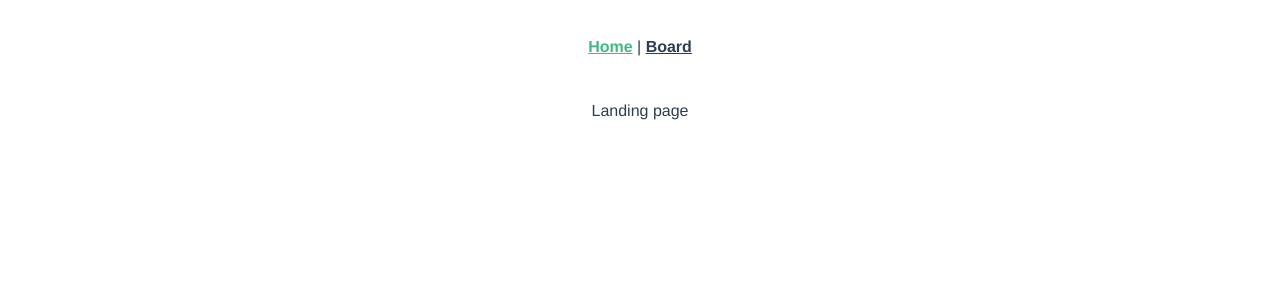
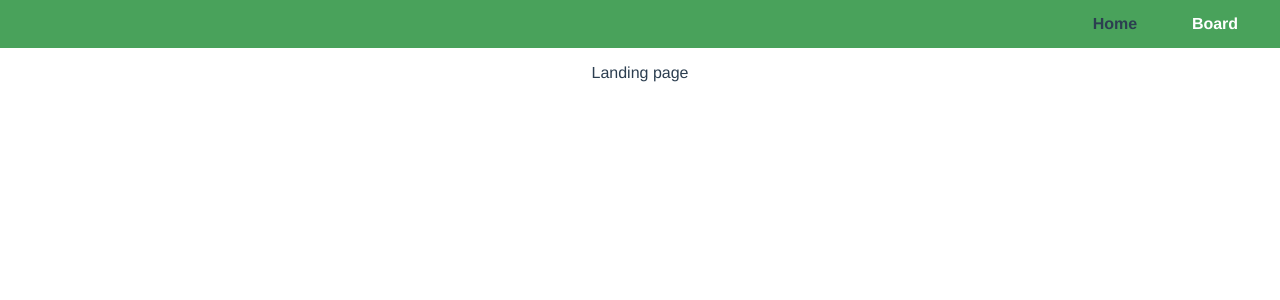
Before and after one commit to mark-drastrup/vrello, a Vue app: page /#/ in a window 1280 px wide. Shown: the top 300 px of the page. Built offline with nearby package versions, Linux system fonts and the light colour scheme.

Commit message:
Adding header component

```diff
--- a/src/App.vue
+++ b/src/App.vue
@@ -1,14 +1,26 @@
 <template>
   <div id="app">
-    <div id="nav">
-      <router-link to="/">Home</router-link> |
-      <router-link to="/board">Board</router-link>
-    </div>
+    <app-header />
     <router-view />
   </div>
 </template>
 
+<script>
+import AppHeader from "./components/Header.vue";
+export default {
+  name: "app",
+  components: {
+    AppHeader
+  }
+};
+</script>
+
 <style lang="scss">
+body {
+  margin: 0;
+  height: 100vh;
+}
+
 #app {
   font-family: "Avenir", Helvetica, Arial, sans-serif;
   -webkit-font-smoothing: antialiased;
@@ -16,17 +28,4 @@
   text-align: center;
   color: #2c3e50;
 }
-
-#nav {
-  padding: 30px;
-
-  a {
-    font-weight: bold;
-    color: #2c3e50;
-
-    &.router-link-exact-active {
-      color: #42b983;
-    }
-  }
-}
 </style>
--- /dev/null
+++ b/src/components/Header.vue
@@ -0,0 +1,33 @@
+<template>
+  <header>
+    <nav id="nav">
+      <router-link to="/">Home</router-link>
+      <router-link to="/board">Board</router-link>
+    </nav>
+  </header>
+</template>
+
+<style scoped lang="scss">
+header {
+  background-color: #49a25b;
+}
+
+#nav {
+  padding: 15px;
+  display: grid;
+  grid-template-rows: 1fr;
+  grid-template-columns: 100px 100px;
+  justify-content: end;
+  align-items: center;
+
+  a {
+    font-weight: bold;
+    color: #fff;
+    text-decoration: none;
+
+    &.router-link-exact-active {
+      color: #2c3e50;
+    }
+  }
+}
+</style>
```
